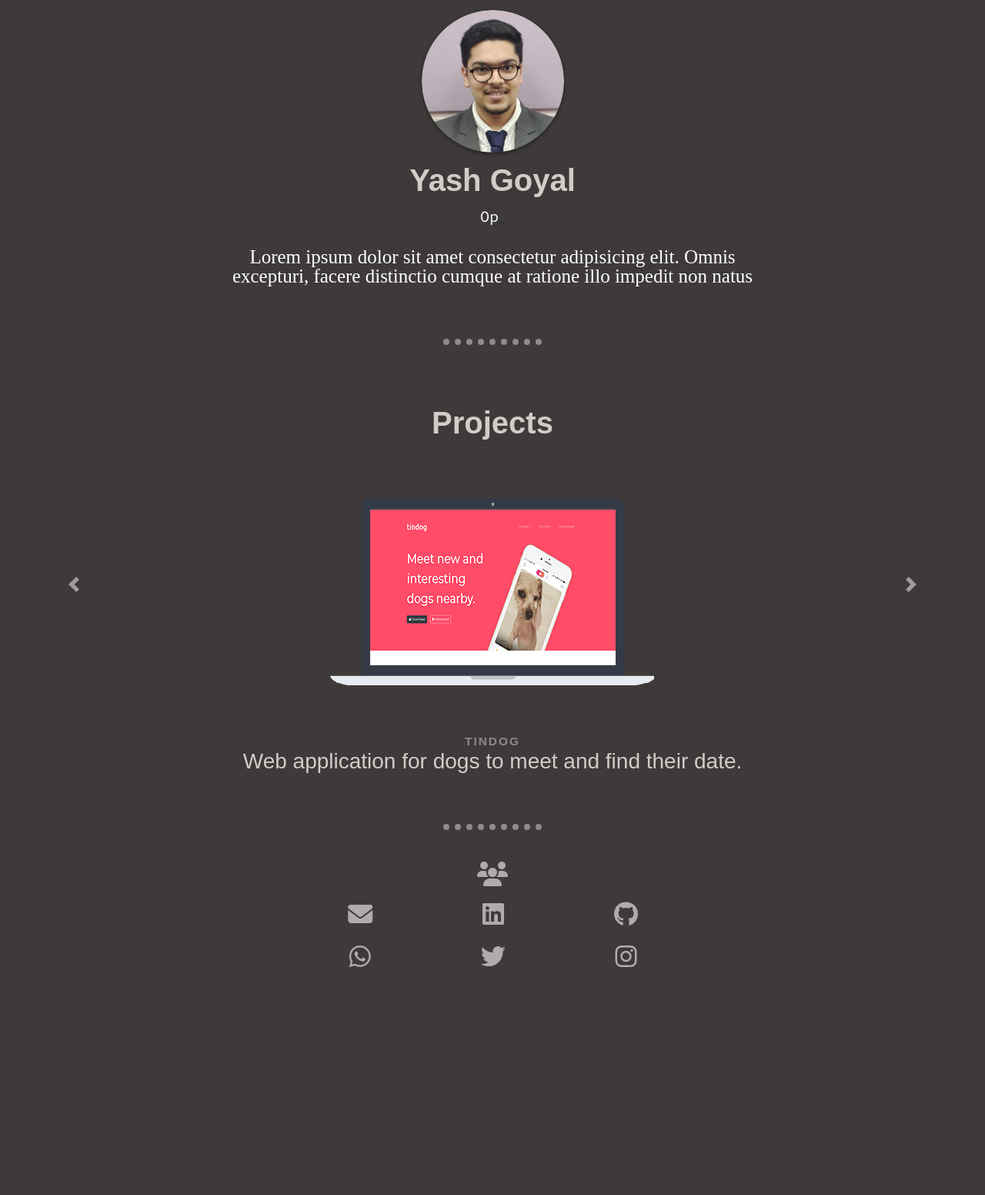
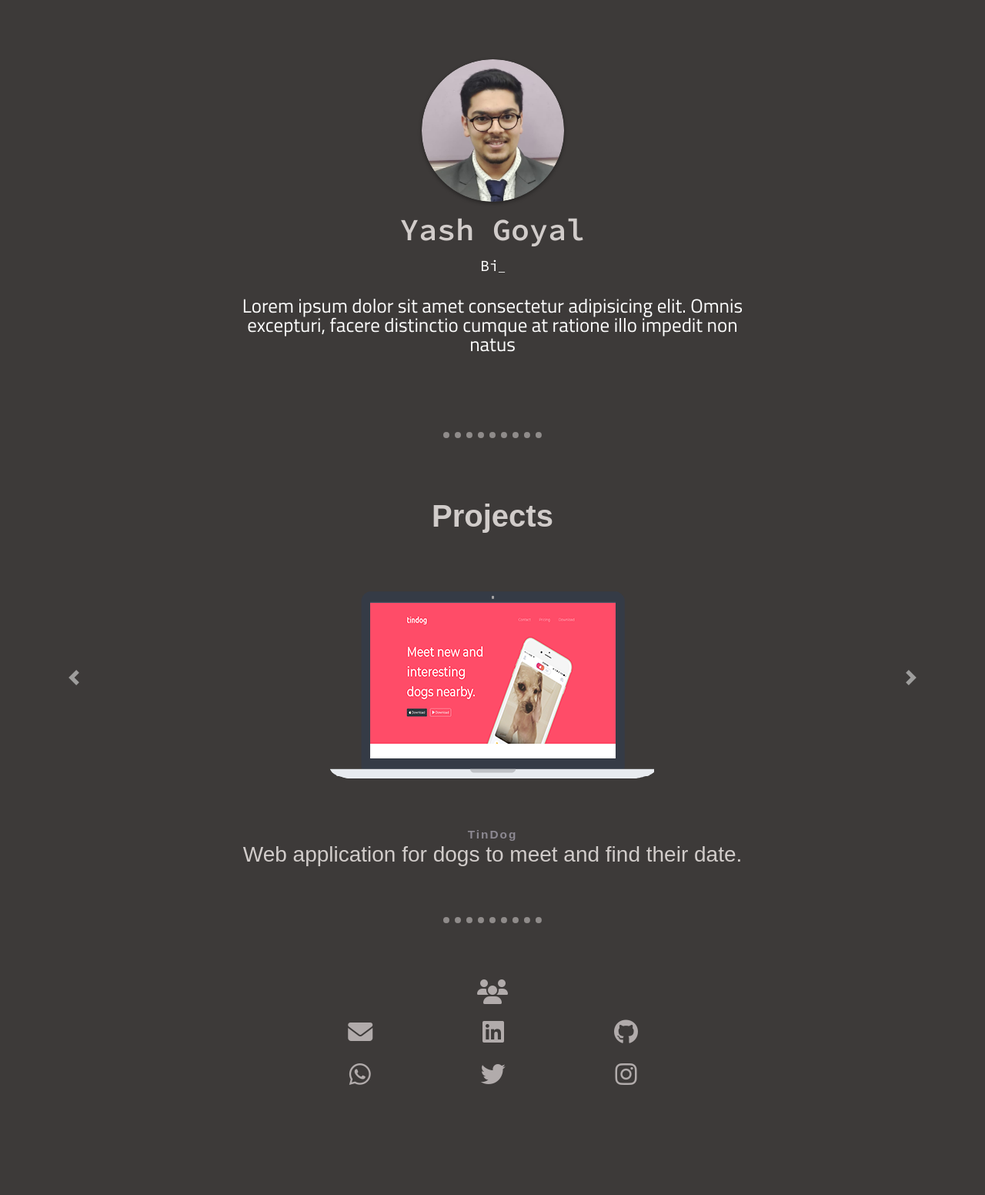
Before and after one commit to yashgoyal2802/YashGoyal2, a PHP site: page / in a window 1280 px wide. Shown: the whole page at 77% size. Before the commit the page ends 1256 px from the top, so only its background shows below. Run offline with PHP 8.4, Linux system fonts and the light colour scheme; some libraries are stand-ins or nearby versions.

Commit message:
improved visuals

```diff
--- a/css/styles.css
+++ b/css/styles.css
@@ -18,8 +18,14 @@
 
 .top-container {
     padding: 1% 2%;
+    margin: 5% 0;
+    color: #ffffff;
     /* background-color: #9c9694; */
     /* background-image: linear-gradient(to bottom, #2c3e50, #bdc3c7); */
+}
+
+.name {
+    font-family: 'Source Code Pro', monospace;
 }
 
 .profile-pic {
@@ -32,6 +38,7 @@
 }
 
 p {
+    font-family: 'Titillium Web', sans-serif;
     font-size: 25px;
     color: #ffffff;
     margin: 0 20%;
@@ -45,7 +52,8 @@
     border-top-style: dotted;
     border-width: 8px;
     width: 10%;
-    margin: 2.5% auto;
+    max-width: 100%;
+    margin: auto;
 }
 
 .container-fluid {
@@ -84,7 +92,7 @@
     font-weight: bold;
     display: block;
     letter-spacing: 2px;
-    text-transform: uppercase;
+    /* text-transform: uppercase; */
     color: #8d8992;
 }
 
@@ -103,6 +111,7 @@
 
 .bottom-container {
     /* background-color: #eeeeee; */
+    margin: 5% 0;
     padding: 0 12% 5% 12%;
     color: #000000;
 }
--- a/index.html
+++ b/index.html
@@ -18,7 +18,7 @@
     />
     <!-- --Fonts-- -->
     <link
-      href="https://fonts.googleapis.com/css2?family=Source+Code+Pro:wght@400;500;600&display=swap"
+      href="https://fonts.googleapis.com/css2?family=Roboto+Slab:wght@300;400;500&family=Source+Code+Pro:wght@400;500;600&family=Titillium+Web:wght@300;400&display=swap"
       rel="stylesheet"
     />
 
--- a/main.js
+++ b/main.js
@@ -7,7 +7,7 @@
       "Web Developer^2500",
       "Open Source Contributor^2500",
       "ML Enthusiast^2500",
-      "Music Lover^2500",
+      "Binge Watcher^2500",
     ],
     shuffle: true,
     loop: true,
```
